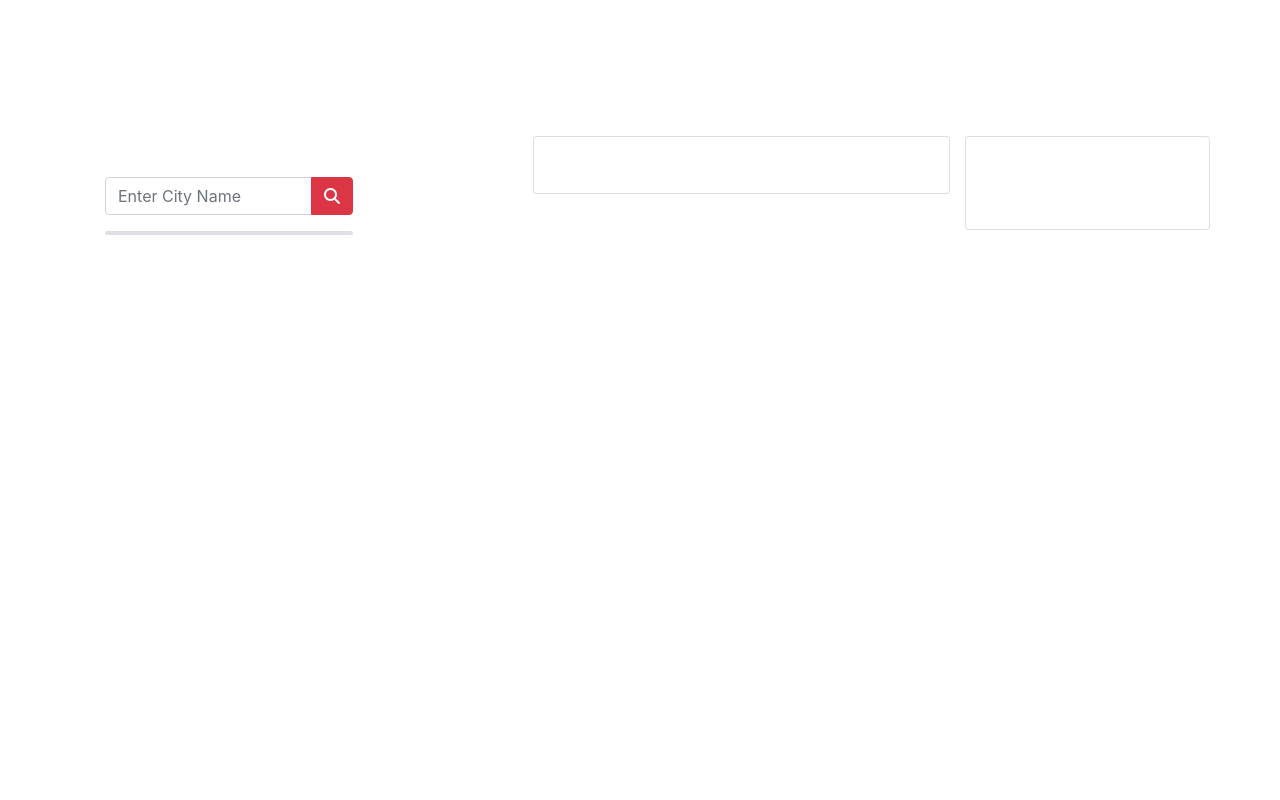
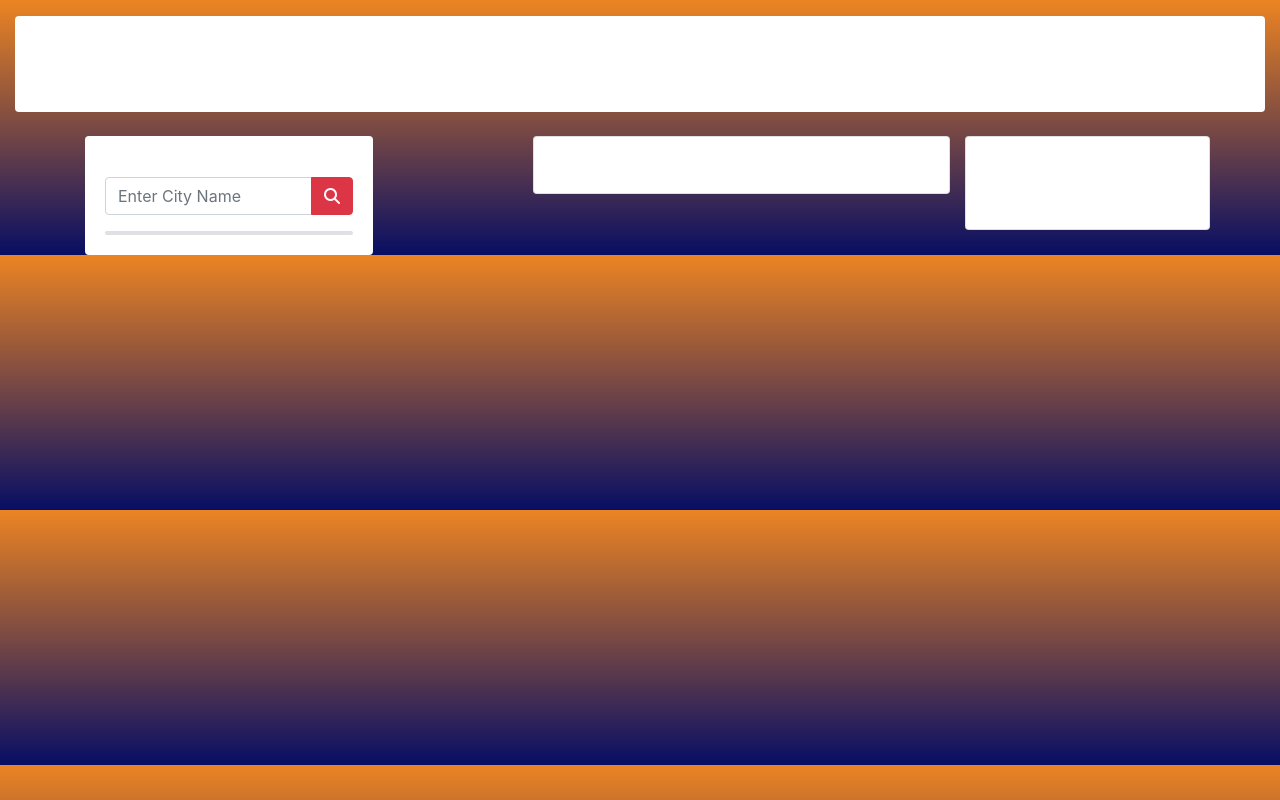
Before and after one commit to HaderAC/Weatheryoulikeitornot, a plain HTML site: page index.html in a window 1280 px wide. Drawn offline with nearby package versions, Linux system fonts and the light colour scheme.

Commit message:
108 bg gradient for body css

```diff
--- a/assets/style.css
+++ b/assets/style.css
@@ -1,6 +1,8 @@
 body{
 
+    background: linear-gradient(#ec8423, #070e64);
 }
+
 
 
 img {
```
